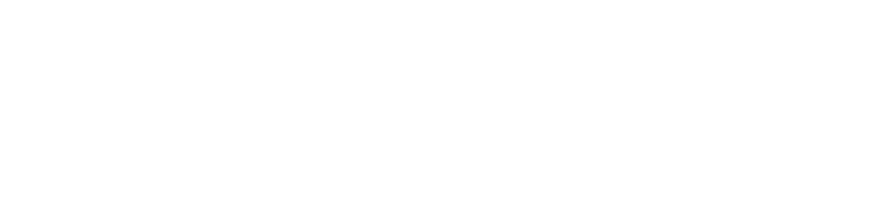
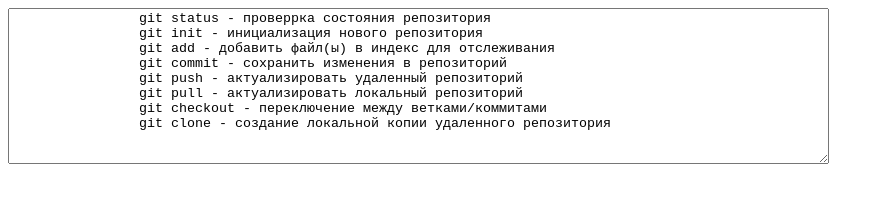
Before and after one commit to OleksiiBarash/home-work-4, a plain HTML site: page index.html in a window 1280 px wide. Shown: the whole page, without its empty margins (0-884 px from the left). Drawn offline with Linux system fonts and the light colour scheme.

Commit message:
Added comand text

```diff
--- a/index.html
+++ b/index.html
@@ -2,8 +2,18 @@
     <html lang="en">
         <head>
             <meta charset="UTF-8">
-                <title>Таблиця</title>
+                <title>Comand terminal</title>
         </head>
         <body>
+            <textarea name="terminal" id="terminal" cols="100" rows="10">
+                git status - проверрка состояния репозитория
+                git init - инициализация нового репозитория
+                git add - добавить файл(ы) в индекс для отслеживания
+                git commit - сохранить изменения в репозиторий
+                git push - актуализировать удаленный репозиторий
+                git pull - актуализировать локальный репозиторий
+                git checkout - переключение между ветками/коммитами
+                git clone - создание локальной копии удаленного репозитория
+            </textarea>
         </body>
     </html>
```
